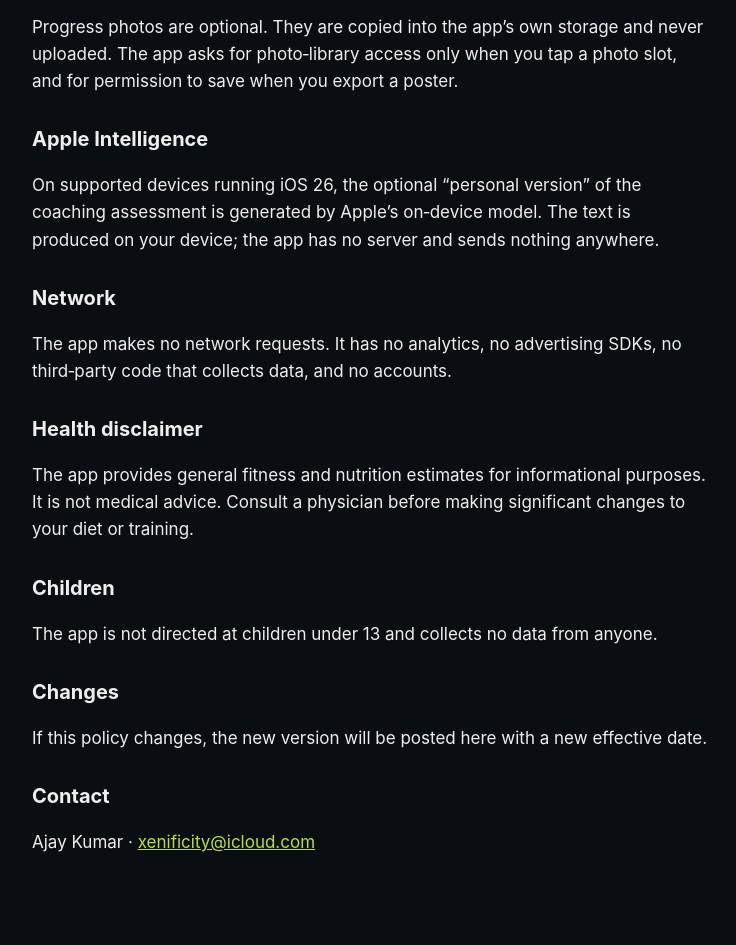
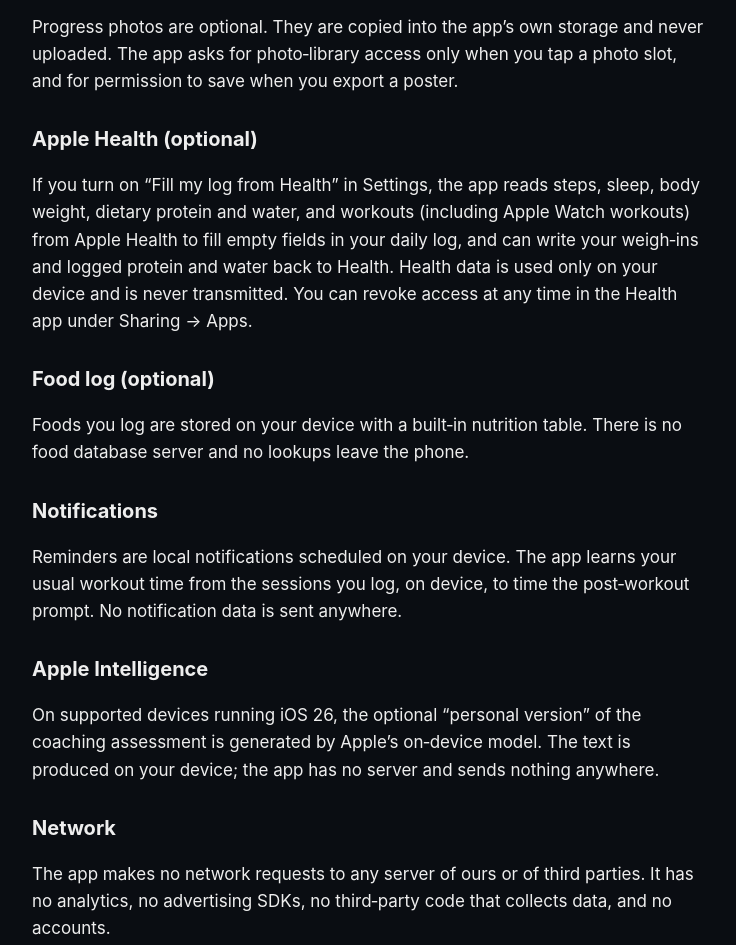
Before and after one commit to xenificity/operationfit, a plain HTML site: page privacy.html in a window 1280 px wide. Shown: the part 543-1488 px from the top of the page, without its empty margins (268-1004 px from the left). Before the commit the page ends 1439 px from the top, so only its background shows below. Drawn offline with Linux system fonts and the light colour scheme.

Commit message:
Privacy: Health, food log, notifications

```diff
--- a/privacy.html
+++ b/privacy.html
@@ -1,12 +1,15 @@
 <!doctype html><html lang="en"><head><meta charset="utf-8"><meta name="viewport" content="width=device-width,initial-scale=1">
 <title>Operation Fit Privacy Policy</title>
 <style>body{font:17px/1.6 -apple-system,system-ui,sans-serif;max-width:680px;margin:40px auto;padding:0 20px;color:#eee;background:#0a0d12}a{color:#b8e03b}h1{font-size:30px}h2{font-size:20px;margin-top:28px}</style></head>
-<body><h1>Operation Fit Privacy Policy</h1><p><em>Effective October 6, 2026</em></p>
+<body><h1>Operation Fit Privacy Policy</h1><p><em>Effective October 7, 2026</em></p>
 <h2>Summary</h2><p>Operation Fit does not collect, transmit, sell, or share any personal data. Everything you enter stays on your device.</p>
 <h2>What the app stores on your device</h2><p>Your intake answers (age, sex, height, weight, goal, schedule, diet notes, sleep), the plan generated from them, your daily logs, workout sets, and any progress photos you add. This is stored in the app’s private storage on your iPhone or iPad and is included in your normal device backups under your control. Deleting the app deletes it.</p>
 <h2>Photos and camera</h2><p>Progress photos are optional. They are copied into the app’s own storage and never uploaded. The app asks for photo‑library access only when you tap a photo slot, and for permission to save when you export a poster.</p>
+<h2>Apple Health (optional)</h2><p>If you turn on “Fill my log from Health” in Settings, the app reads steps, sleep, body weight, dietary protein and water, and workouts (including Apple Watch workouts) from Apple Health to fill empty fields in your daily log, and can write your weigh‑ins and logged protein and water back to Health. Health data is used only on your device and is never transmitted. You can revoke access at any time in the Health app under Sharing → Apps.</p>
+<h2>Food log (optional)</h2><p>Foods you log are stored on your device with a built‑in nutrition table. There is no food database server and no lookups leave the phone.</p>
+<h2>Notifications</h2><p>Reminders are local notifications scheduled on your device. The app learns your usual workout time from the sessions you log, on device, to time the post‑workout prompt. No notification data is sent anywhere.</p>
 <h2>Apple Intelligence</h2><p>On supported devices running iOS 26, the optional “personal version” of the coaching assessment is generated by Apple’s on‑device model. The text is produced on your device; the app has no server and sends nothing anywhere.</p>
-<h2>Network</h2><p>The app makes no network requests. It has no analytics, no advertising SDKs, no third‑party code that collects data, and no accounts.</p>
+<h2>Network</h2><p>The app makes no network requests to any server of ours or of third parties. It has no analytics, no advertising SDKs, no third‑party code that collects data, and no accounts.</p>
 <h2>Health disclaimer</h2><p>The app provides general fitness and nutrition estimates for informational purposes. It is not medical advice. Consult a physician before making significant changes to your diet or training.</p>
 <h2>Children</h2><p>The app is not directed at children under 13 and collects no data from anyone.</p>
 <h2>Changes</h2><p>If this policy changes, the new version will be posted here with a new effective date.</p>
```
Also changed, not shown: index.html (+3 -1 lines).
